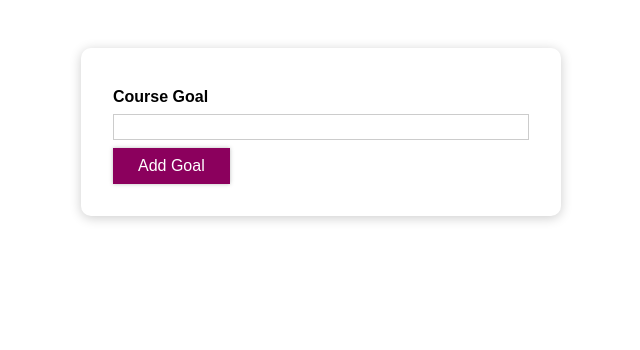
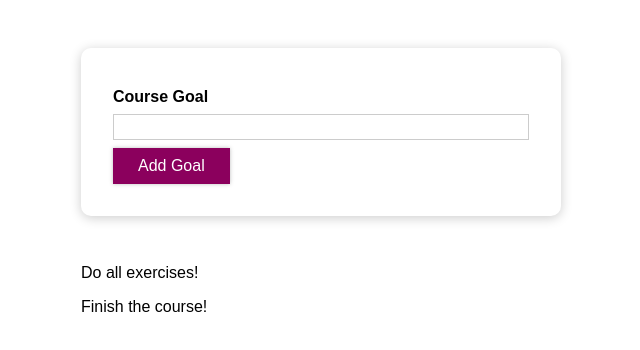
Before and after one commit to NenadRosuljas/todo-app, a React (Create React App) app: page / in a window 1280 px wide. Shown: the top 350 px of the page, without its empty margins (319-959 px from the left). Built offline with nearby package versions, Linux system fonts and the light colour scheme.

Commit message:
Created CourseGoalList component for displaying goals.

```diff
--- a/src/App.js
+++ b/src/App.js
@@ -1,13 +1,28 @@
+import React, { useState } from 'react';
+import CourseInput from './components/CourseGoals/CourseInput/CourseInput';
+import CourseGoalList from './components/CourseGoals/CourseGoalList/CourseGoalList';
 import './App.css';
-import CourseInput from './components/CourseGoals/CourseInput/CourseInput';
 
 function App() {
+  const [courseGoals, setCourseGoals] = useState([
+    { text: 'Do all exercises!', id: 'g1' },
+    { text: 'Finish the course!', id: 'g2' },
+  ]);
+
+  let content = (
+    <p style={{ textAlign: 'center' }}>No goals found. Maybe add one?</p>
+  );
+
+  if (courseGoals.length > 0) {
+    content = <CourseGoalList items={courseGoals} />;
+  }
+
   return (
     <div>
       <section id='goal-form'>
         <CourseInput />
       </section>
-      <section id='goals'></section>
+      <section id='goals'>{content}</section>
     </div>
   );
 }
--- /dev/null
+++ b/src/components/CourseGoals/CourseGoalList/CourseGoalList.jsx
@@ -0,0 +1,13 @@
+import React from 'react';
+
+const CourseGoalList = (props) => {
+  return (
+    <ul>
+      {props.items.map((goal) => (
+        <p>{goal.text}</p>
+      ))}
+    </ul>
+  );
+};
+
+export default CourseGoalList;
```
